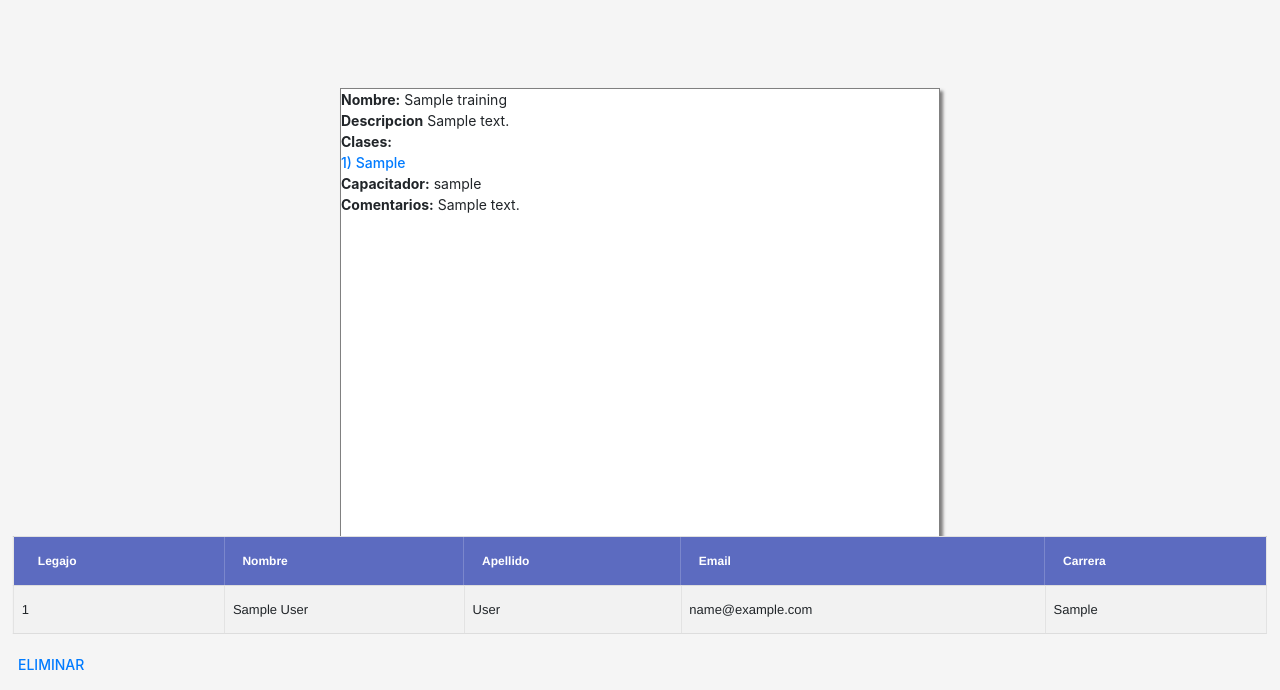
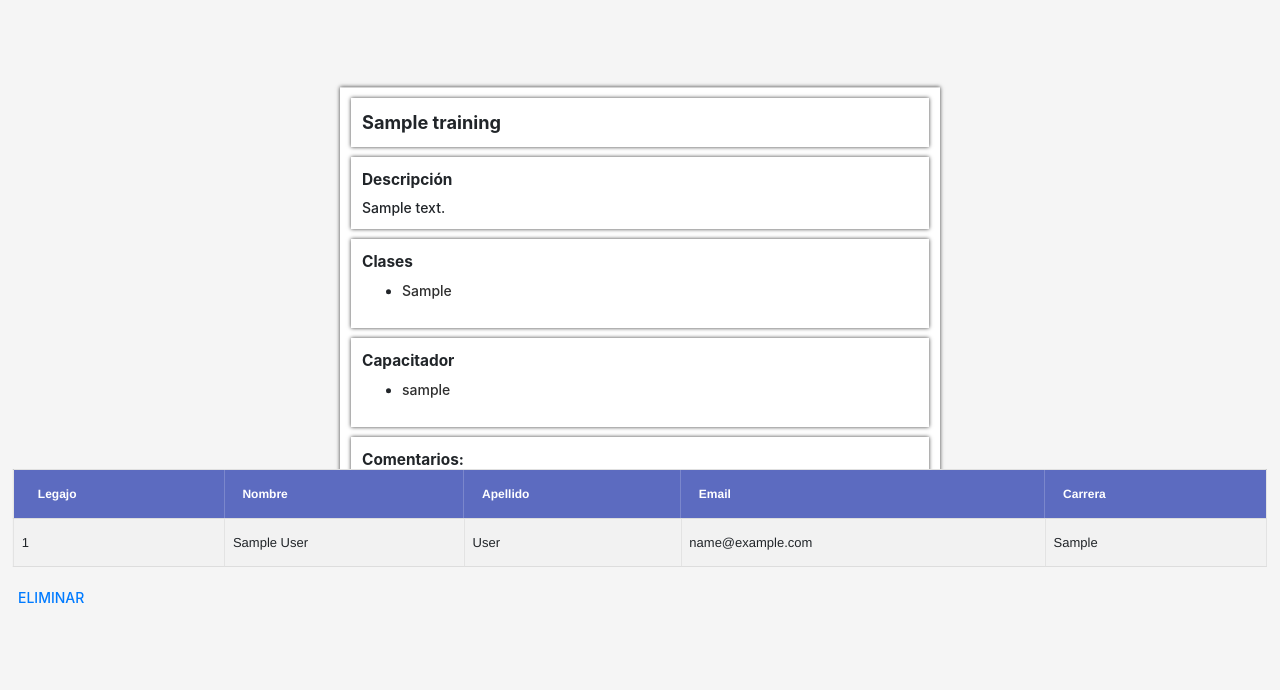
Before and after one commit to LucioTrucco/SistemaSeguimientoCapacitaciones, a Flask app: page /capacitaciones/1 in a window 1280 px wide. Shown: the part 110-800 px from the top of the page. Run offline with Flask 2, Linux system fonts and the light colour scheme; a user stored in the database is signed in; tables that the repository leaves empty hold one stand-in row (values such as "Sample post"); some libraries are stand-ins or nearby versions.

Commit message:
Finalizando estilos en detalle capacitacion + agregamos redireccionamiento a detalles del capacitador.

```diff
--- a/Codigo/app/static/css/styles.css
+++ b/Codigo/app/static/css/styles.css
@@ -367,11 +367,110 @@ a:hover{
 .contenedor-detalles{
 	position: relative;
 	width: 600px;
-	height: 500px;
 	background-color: #fff;
-	box-shadow: 3px 3px 3px rgb(75, 74, 74,0.7);
-	border: 1px solid rgb(75, 74, 74,0.7);
+	box-shadow: 0px 0px 4px 0px rgba(0,0,0,0.75);
+	border: 1px solid transparent;
 	top: 50%;
 	left: 50%;
 	transform: translate(-50%,-50%);
 }
+
+.detalles__titulo{
+	padding:10px;
+	border: 1px solid transparent;
+	box-shadow: 0px 0px 4px 0px rgba(0,0,0,0.75);
+	margin-left: 10px;
+	margin-right: 10px;
+	margin-top:10px;
+	margin-bottom: 5px;
+	font-weight: bold;
+	font-size: 1.3rem;
+}
+
+.detalles__desc{
+	padding:10px;
+	border: 1px solid transparent;
+	box-shadow: 0px 0px 4px 0px rgba(0,0,0,0.75);
+	margin-left: 10px;
+	margin-right: 10px;
+	margin-top:10px;
+	margin-bottom: 5px;
+	font-weight: 500;
+}
+
+.detalles__desc p{
+	font-weight: bold;
+	margin-bottom: 5;
+	font-size: 1.1rem;
+}
+
+.detalles__class{
+	padding:10px;
+	border: 1px solid transparent;
+	box-shadow: 0px 0px 4px 0px rgba(0,0,0,0.75);
+	margin-left: 10px;
+	margin-right: 10px;
+	margin-top:10px;
+	margin-bottom: 5px;
+}
+
+.detalles__class p{
+	font-weight: bold;
+	margin-bottom: 5;
+	font-size: 1.1rem;
+}
+
+.detalles__class a{
+	display: block;
+	margin-top: 2px;
+	text-decoration: none;
+	color: #2F2F2F;
+}
+
+.detalles__class a:hover{
+	color: #3F51B5;
+}
+
+.detalles__trainer{
+	padding:10px;
+	border: 1px solid transparent;
+	box-shadow: 0px 0px 4px 0px rgba(0,0,0,0.75);
+	margin-left: 10px;
+	margin-right: 10px;
+	margin-top:10px;
+	margin-bottom: 5px;
+	font-weight: 500;
+}
+
+.detalles__trainer p{
+	font-weight: bold;
+	margin-bottom: 5;
+	font-size: 1.1rem;
+}
+
+.detalles__trainer a{
+	display: block;
+	margin-top: 2px;
+	text-decoration: none;
+	color: #2F2F2F;
+}
+
+.detalles__trainer a:hover{
+	color: #3F51B5;
+}
+
+.detalles__comments{
+	padding:10px;
+	border: 1px solid transparent;
+	box-shadow: 0px 0px 4px 0px rgba(0,0,0,0.75);
+	margin-left: 10px;
+	margin-right: 10px;
+	margin-top:10px;
+	margin-bottom: 10px;
+}
+
+.detalles__comments p{
+	font-weight: bold;
+	margin-bottom: 5;
+	font-size: 1.1rem;
+}
--- a/Codigo/app/templates/details.html
+++ b/Codigo/app/templates/details.html
@@ -2,23 +2,36 @@
 
 {% block content %}
 <div class="contenedor-detalles">
-<b>Nombre:</b> {{ training.name }} <br>
-<b>Descripcion</b> {{ training.description }}<br>
+    <div class="detalles__titulo"> {{ training.name }}</div>
+    <div class="detalles__desc">
+        <p>Descripción</p>
+        {{ training.description }}
+    </div>
     {% if training.classes.first() != None %}
-<b>Clases:</b><br>
+    <div class="detalles__class">
+        <p>Clases</p>
+        <ul>
         {% for training_class in training.classes %}
-<a href="{{ url_for('class_details', training_id=training.id, class_num=training_class.number) }}">{{ training_class.number }})
+        <li>
+        <a href="{{ url_for('class_details', training_id=training.id, class_num=training_class.number) }}">
             {{ training_class.topics }}</a>
-<br>
+        </li>
         {% endfor %}
+    </ul>
+    </div>
     {% endif %}
     {% if training.trainer != None %}
-<b>Capacitador:</b>
-{{ training.trainer.username }}
-<br>
+    <div class="detalles__trainer">
+    <p>Capacitador</p>
+    <ul>
+    <li><a href="{{ url_for('user_details', id=training.trainer.id) }}">{{ training.trainer.username }}</a></li>
+    </ul>
+    </div>
     {% endif %}
-<b>Comentarios:</b>
+    <div class="detalles__comments">
+    <p>Comentarios:</p>
     {{ training.comments }}
+    </div>
 </div>
 <br>
 {% block assign_trainer %}
```
Lines whose indentation alone changed are shown as unchanged.
